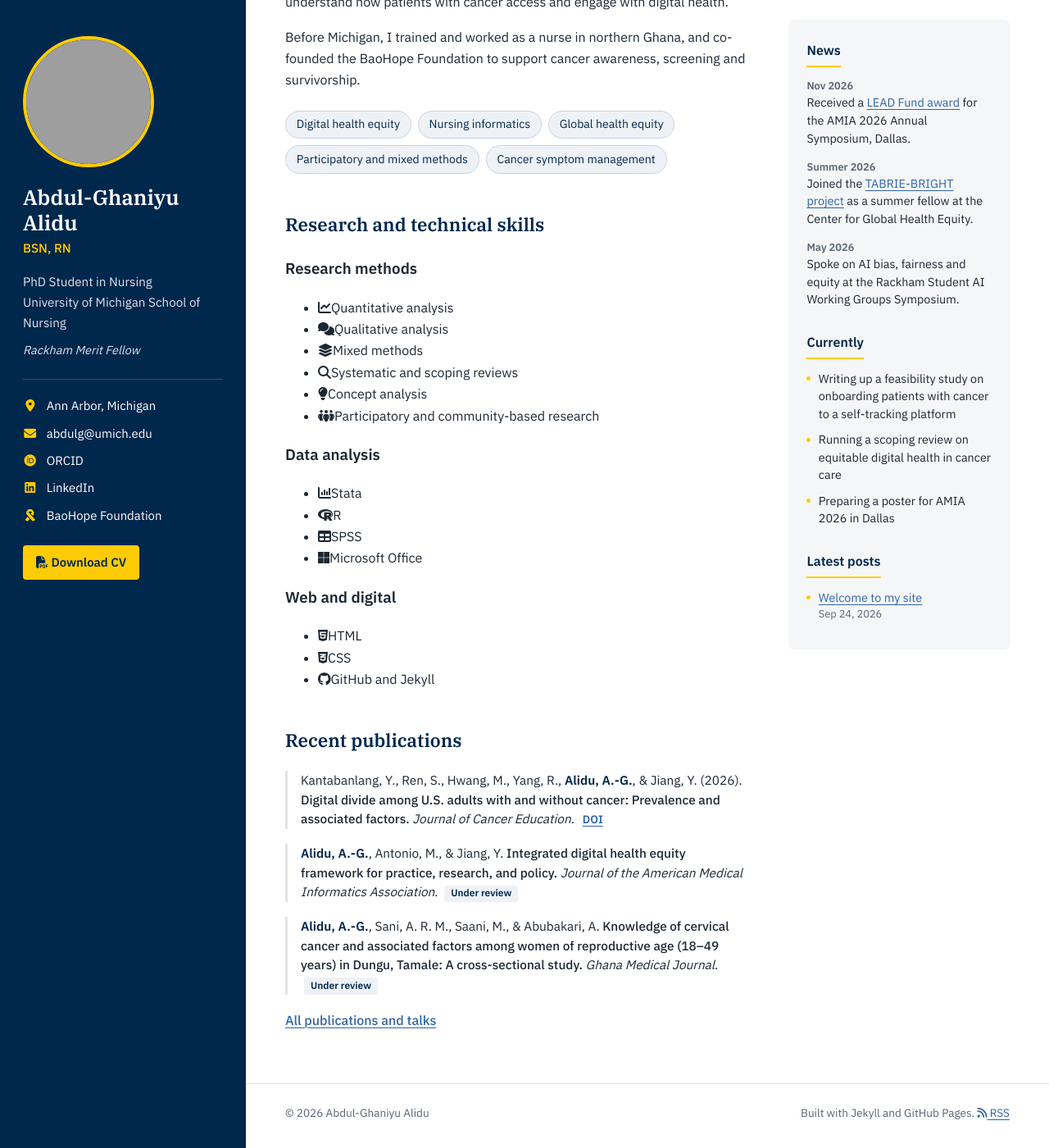
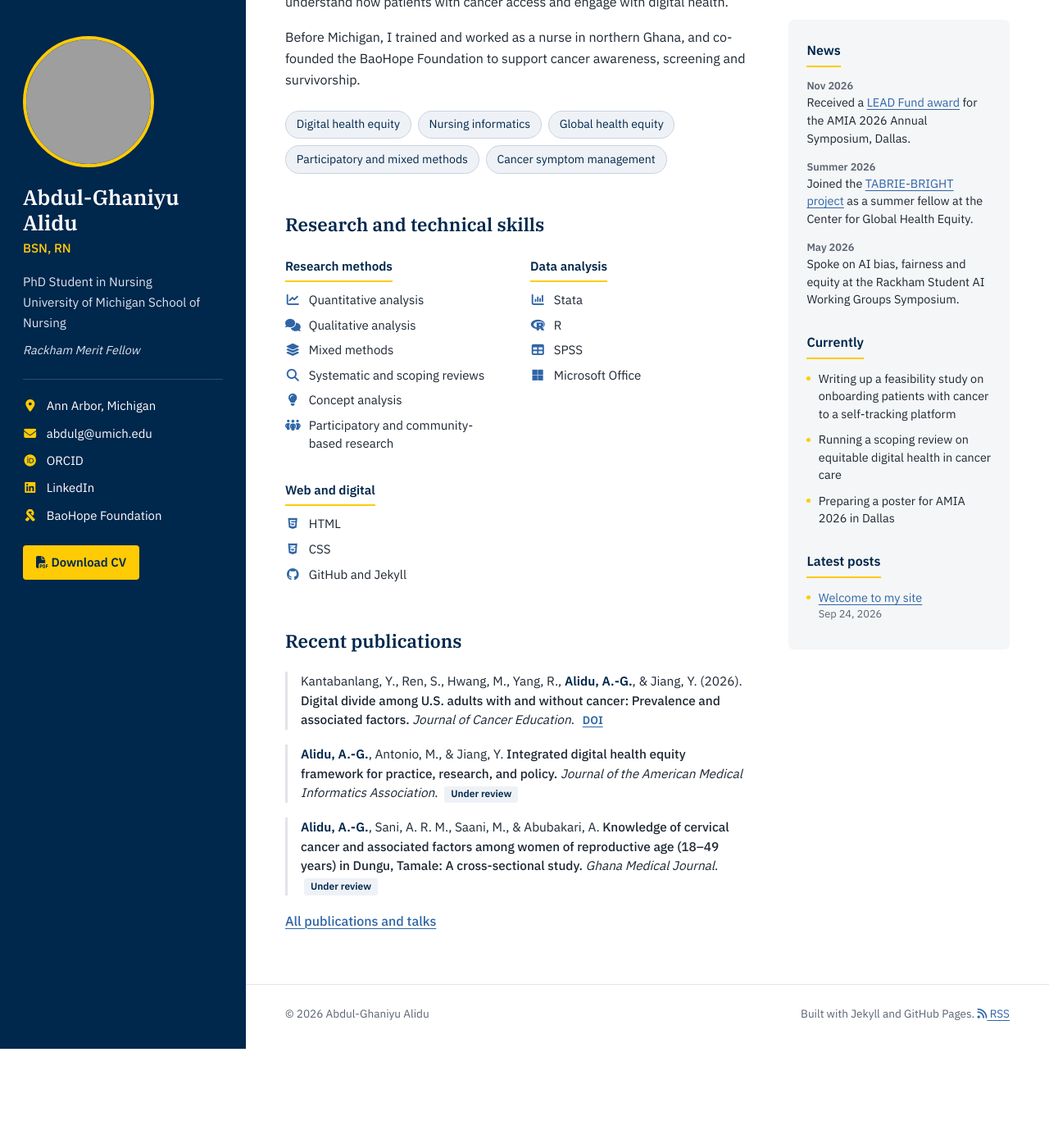
Before and after one commit to abdulghaniyu/abdulghaniyu.github.io, a Jekyll site: the page built from index.html, in a window 1280 px wide and 1400 px high, scrolled down 372 px. Shown: the whole window at 82% size. Built offline with Jekyll 4.4.1, drawn with Linux system fonts in a browser that asks for light colours; after the commit the page ends 1651 px from its top, so only the background shows below that; grey boxes are pictures that could not be loaded.

Commit message:
Update style.css

```diff
--- a/assets/css/style.css
+++ b/assets/css/style.css
@@ -244,3 +244,10 @@ main { min-width: 0; max-width: 72ch; }
 .projects .pub { margin-bottom: 1.4rem; }
 .projects .pub-title { font-weight: 600; color: var(--blue); }
 .proj-tags { display: block; margin-top: .3rem; font-size: .82rem; color: var(--muted); }
+
+/* About page: research and technical skills */
+.skills { display: grid; grid-template-columns: repeat(auto-fit, minmax(200px, 1fr)); gap: 1.5rem 2rem; }
+.skill-group h3 { font-family: var(--sans); font-size: .95rem; font-weight: 600; color: var(--blue); margin: 0 0 .7rem; padding-bottom: .3rem; border-bottom: 2px solid var(--maize); display: inline-block; }
+.skill-group ul { list-style: none; margin: 0; padding: 0; }
+.skill-group li { display: flex; align-items: baseline; gap: .65rem; font-size: .94rem; line-height: 1.45; margin-bottom: .55rem; }
+.skill-group i { width: 1.15rem; text-align: center; color: var(--arb); flex: none; }
```
